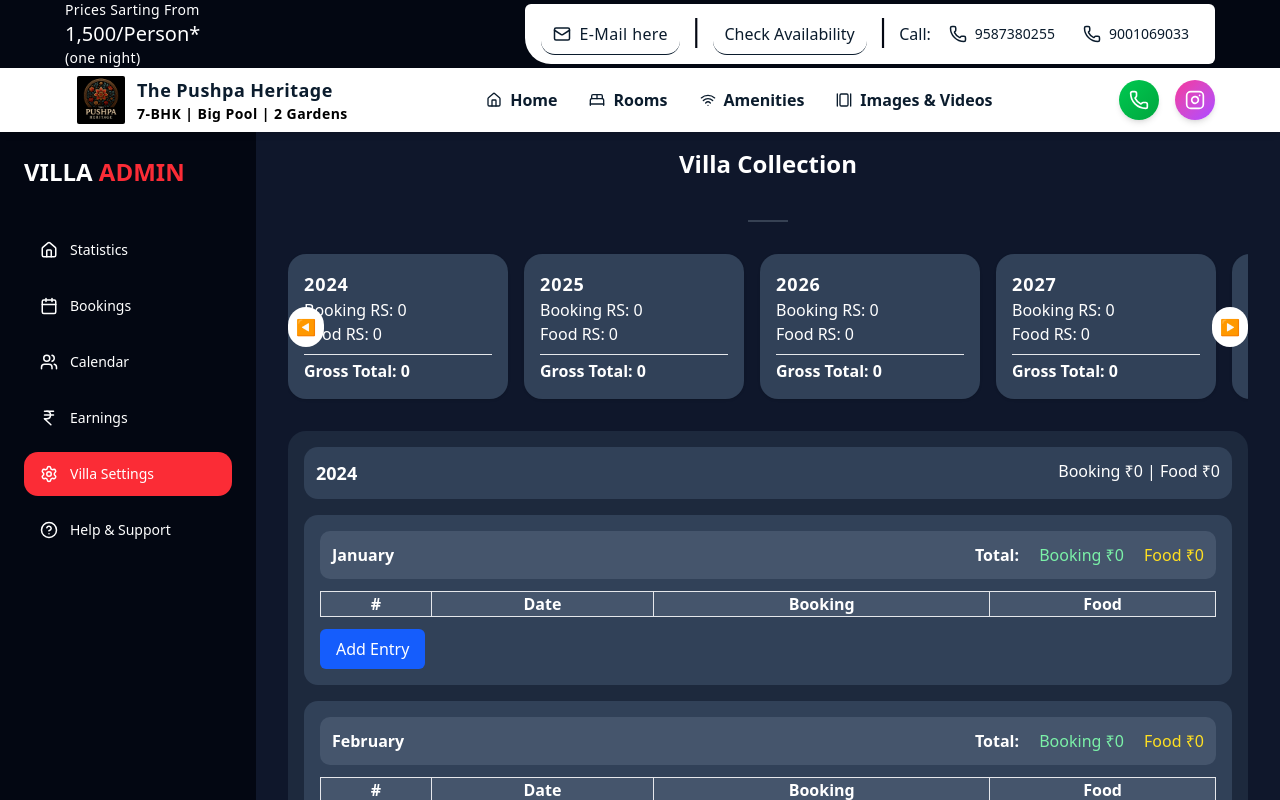
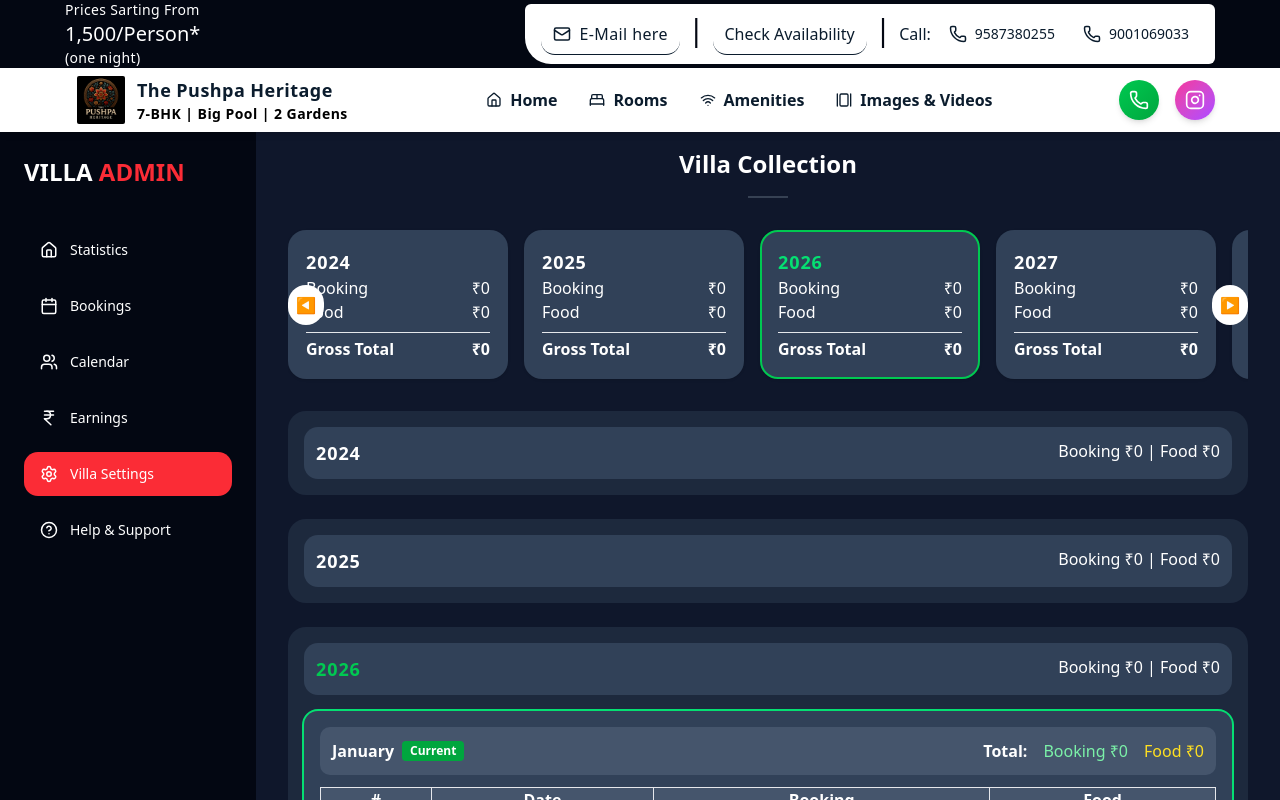
Before and after one commit to vikramedits/villa-my-app, a Next.js app: page /admin/dashboard in a window 1280 px wide. Both pictures are taken after a click on the button "Villa Settings". Built offline with nearby package versions, Linux system fonts and the light colour scheme.

Commit message:
villa collection updated

```diff
--- a/app/admin/dashboard/SettingsView.tsx
+++ b/app/admin/dashboard/SettingsView.tsx
@@ -1,6 +1,6 @@
 "use client";
 
-import { useRef, useState } from "react";
+import { useMemo, useRef, useState } from "react";
 
 /* ================= Interfaces ================= */
 
@@ -8,7 +8,8 @@ interface MonthlyEntry {
   groupName: string;
   bookingRS: number;
   foodRS: number;
-  date: string;
+  startDate: string;
+  endDate: string;
 }
 
 interface MonthData {
@@ -25,6 +26,9 @@ interface YearData {
 
 export default function SettingsView() {
   const scrollRef = useRef<HTMLDivElement>(null);
+
+  const currentYear = new Date().getFullYear();
+  const currentMonthIndex = new Date().getMonth(); // 0 = Jan, 11 = Dec
 
   const scroll = (direction: "left" | "right") => {
     if (!scrollRef.current) return;
@@ -50,10 +54,40 @@ export default function SettingsView() {
     }),
   );
 
+  /* ================= Calculations ================= */
+
   const [yearlyData, setYearlyData] = useState<YearData[]>(initialYearlyData);
-  const [expandedYearIndex, setExpandedYearIndex] = useState<number | null>(0);
+  const [expandedYearIndex, setExpandedYearIndex] = useState<number | null>(
+    () => {
+      const idx = currentYear - startYear;
+      return idx >= 0 && idx <= endYear - startYear ? idx : null;
+    },
+  );
+
+  const yearlyTotals = useMemo(() => {
+    return yearlyData.map((year) => ({
+      months: year.months.map((month) => ({
+        bookingRS: month.entries.reduce((acc, e) => acc + e.bookingRS, 0),
+        foodRS: month.entries.reduce((acc, e) => acc + e.foodRS, 0),
+      })),
+      gross: year.months.reduce(
+        (acc, month) => {
+          const mBooking = month.entries.reduce((a, e) => a + e.bookingRS, 0);
+          const mFood = month.entries.reduce((a, e) => a + e.foodRS, 0);
+          return {
+            bookingRS: acc.bookingRS + mBooking,
+            foodRS: acc.foodRS + mFood,
+          };
+        },
+        { bookingRS: 0, foodRS: 0 },
+      ),
+    }));
+  }, [yearlyData]);
 
   /* ================= Dialog State ================= */
+  const [showSaved, setShowSaved] = useState(false);
+  const [fadeOut, setFadeOut] = useState(false);
+  const [animateDialog, setAnimateDialog] = useState(false);
 
   const [isDialogOpen, setIsDialogOpen] = useState(false);
   const [editingIndex, setEditingIndex] = useState<{
@@ -66,15 +100,25 @@ export default function SettingsView() {
     groupName: "",
     bookingRS: "",
     foodRS: "",
-    date: "",
+    startDate: "",
+    endDate: "",
   });
 
   /* ================= Open Dialogs ================= */
 
   const openAddDialog = (yIdx: number, mIdx: number) => {
     setEditingIndex({ year: yIdx, month: mIdx, entry: null });
-    setFormData({ groupName: "", bookingRS: "", foodRS: "", date: "" });
+    setFormData({
+      groupName: "",
+      bookingRS: "",
+      foodRS: "",
+      startDate: "",
+      endDate: "",
+    });
     setIsDialogOpen(true);
+
+    // delay to trigger transition
+    setTimeout(() => setAnimateDialog(true), 1); // small delay
   };
 
   const openEditDialog = (yIdx: number, mIdx: number, eIdx: number) => {
@@ -84,9 +128,15 @@ export default function SettingsView() {
       groupName: entry.groupName,
       bookingRS: String(entry.bookingRS),
       foodRS: String(entry.foodRS),
-      date: entry.date,
+      startDate: entry.startDate,
+      endDate: entry.endDate,
     });
     setIsDialogOpen(true);
+    setTimeout(() => setAnimateDialog(true), 10);
+  };
+  const closeDialog = () => {
+    setAnimateDialog(false); // start closing animation
+    setTimeout(() => setIsDialogOpen(false), 200); // match transition duration
   };
 
   /* ================= Save Entry ================= */
@@ -101,7 +151,8 @@ export default function SettingsView() {
       groupName: formData.groupName,
       bookingRS: Number(formData.bookingRS),
       foodRS: Number(formData.foodRS),
-      date: formData.date,
+      startDate: formData.startDate,
+      endDate: formData.endDate,
     };
 
     if (entry === null) {
@@ -112,6 +163,13 @@ export default function SettingsView() {
 
     setYearlyData(newData);
     setIsDialogOpen(false);
+
+    //  Trigger saved popup with fade-out
+    setShowSaved(true); // show popup
+    setFadeOut(false); // reset fade state
+
+    setTimeout(() => setFadeOut(true), 1500); // start fade-out after 1.5s
+    setTimeout(() => setShowSaved(false), 2000); // hide completely after 2s
   };
 
   /* ================= Delete Entry ================= */
@@ -123,43 +181,14 @@ export default function SettingsView() {
     setYearlyData(newData);
   };
 
-  /* ================= Calculations ================= */
 
-  const calcMonthlyTotal = (y: number, m: number) =>
-    yearlyData[y].months[m].entries.reduce(
-      (acc, curr) => ({
-        bookingRS: acc.bookingRS + curr.bookingRS,
-        foodRS: acc.foodRS + curr.foodRS,
-      }),
-      { bookingRS: 0, foodRS: 0 },
-    );
 
-  const calcPrevMonthTotal = (y: number, m: number) =>
-    m === 0 ? { bookingRS: 0, foodRS: 0 } : calcMonthlyTotal(y, m - 1);
-
-  const calcYearGross = (y: number) =>
-    yearlyData[y].months.reduce(
-      (acc, month) => {
-        const t = month.entries.reduce(
-          (mAcc, e) => ({
-            bookingRS: mAcc.bookingRS + e.bookingRS,
-            foodRS: mAcc.foodRS + e.foodRS,
-          }),
-          { bookingRS: 0, foodRS: 0 },
-        );
-        return {
-          bookingRS: acc.bookingRS + t.bookingRS,
-          foodRS: acc.foodRS + t.foodRS,
-        };
-      },
-      { bookingRS: 0, foodRS: 0 },
-    );
 
   /* ================= UI ================= */
 
   return (
-    <div className="px-2 md:px-8 bg-slate-900 min-h-screen space-y-6 text-white">
-      <p className="text-center text-lg md:text-2xl font-semibold py-4">
+    <div className="px-2 md:px-8 bg-slate-900 min-h-screen space-y-6 text-white pb-20">
+      <p className="text-center text-lg md:text-2xl font-semibold py-4 mb-0">
         Villa Collection
       </p>
       <p className="border-b-2 border-gray-700 w-10 mx-auto" />
@@ -177,19 +206,41 @@ export default function SettingsView() {
         <div ref={scrollRef} className="overflow-x-auto py-2">
           <div className="flex gap-4 min-w-max">
             {yearlyData.map((year, idx) => {
-              const gross = calcYearGross(idx);
+              const gross = yearlyTotals[idx].gross;
               return (
                 <div
                   key={year.year}
-                  className="min-w-55 bg-slate-700 p-4 rounded-2xl shadow"
+                  className={`min-w-55 bg-slate-700 p-4 rounded-2xl shadow border-2
+                             ${year.year === currentYear ? "border-green-500" : "border-transparent"}`}
                 >
-                  <p className="text-lg tracking-wider font-bold">
+                  <p
+                    className={`text-lg tracking-wider font-bold ${
+                      year.year === currentYear ? "text-green-400" : ""
+                    }`}
+                  >
                     {year.year}
                   </p>
-                  <p>Booking RS: {gross.bookingRS}</p>
-                  <p>Food RS: {gross.foodRS}</p>
-                  <p className="font-semibold border-t mt-2 pt-1">
-                    Gross Total: {gross.bookingRS + gross.foodRS}
+
+                  <p className="flex justify-between">
+                    <span>Booking</span>
+                    <span>
+                      ₹{Number(gross.bookingRS).toLocaleString("en-IN")}
+                    </span>
+                  </p>
+
+                  <p className="flex justify-between">
+                    <span>Food</span>
+                    <span>₹{Number(gross.foodRS).toLocaleString("en-IN")}</span>
+                  </p>
+
+                  <p className="flex justify-between font-semibold border-t mt-2 pt-1">
+                    <span>Gross Total</span>
+                    <span>
+                      ₹
+                      {Number(gross.bookingRS + gross.foodRS).toLocaleString(
+                        "en-IN",
+                      )}
+                    </span>
                   </p>
                 </div>
               );
@@ -208,7 +259,7 @@ export default function SettingsView() {
       {/* ================= Year Cards ================= */}
 
       {yearlyData.map((yearData, yIdx) => {
-        const yearGross = calcYearGross(yIdx);
+        const yearGross = yearlyTotals[yIdx].gross;
         const isExpanded = expandedYearIndex === yIdx;
 
         return (
@@ -220,35 +271,63 @@ export default function SettingsView() {
               className="bg-slate-700 p-3 rounded-xl cursor-pointer flex justify-between"
               onClick={() => setExpandedYearIndex(isExpanded ? null : yIdx)}
             >
-              <p className="font-semibold text-lg">{yearData.year}</p>
+              <p
+                className={`font-bold text-lg tracking-wider
+                              ${
+                                yearData.year === currentYear
+                                  ? "text-green-500" // ✅ Current year (system date)
+                                  : expandedYearIndex === yIdx
+                                    ? "text-blue-400" // 🔹 Clicked/expanded year
+                                    : "text-white" // ⚪ Normal year
+                              }
+                            `}
+              >
+                {yearData.year}
+              </p>
+
               <p>
-                Booking ₹{yearGross.bookingRS} | Food ₹{yearGross.foodRS}
+                Booking ₹{Number(yearGross.bookingRS).toLocaleString("en-IN")} |
+                Food ₹{Number(yearGross.foodRS).toLocaleString("en-IN")}
               </p>
             </div>
 
             {isExpanded &&
               yearData.months.map((month, mIdx) => {
-                const total = calcMonthlyTotal(yIdx, mIdx);
-                const prev = calcPrevMonthTotal(yIdx, mIdx);
+                const isCurrentMonth =
+                  yearData.year === currentYear && mIdx === currentMonthIndex;
+
+                const total = yearlyTotals[yIdx].months[mIdx];
+                // const prev = calcPrevMonthTotal(yIdx, mIdx);
 
                 return (
                   <div
                     key={month.month}
-                    className="bg-slate-700 p-2 md:p-4 mt-4 rounded-xl"
+                    className={`bg-slate-700 p-2 md:p-4 mt-4 rounded-xl ${
+                      isCurrentMonth ? "ring-2 ring-green-400" : ""
+                    }`}
                   >
                     <div className="bg-slate-600 p-3 rounded-lg flex flex-col md:flex-row md:justify-between gap-2">
-                      <span className="font-semibold">{month.month}</span>
+                      <span className="font-semibold flex items-center gap-2">
+                        {month.month}
+                        {isCurrentMonth && (
+                          <span className="text-xs bg-green-600 px-2 py-0.5 rounded">
+                            Current
+                          </span>
+                        )}
+                      </span>
 
                       {/* Month Total */}
                       <div className="">
                         <span className="text-white font-bold mr-4">
                           Total:
-                        </span>{" "}
+                        </span>
+
                         <span className="text-green-300 mr-4">
-                          Booking ₹{total.bookingRS}
-                        </span>{" "}
+                          Booking ₹{total.bookingRS.toLocaleString("en-IN")}
+                        </span>
+
                         <span className="text-yellow-300">
-                          Food ₹{total.foodRS}
+                          Food ₹{total.foodRS.toLocaleString("en-IN")}
                         </span>
                       </div>
                     </div>
@@ -268,14 +347,14 @@ export default function SettingsView() {
                           {month.entries.map((e, i) => (
                             <tr key={i} className="bg-slate-500">
                               <td className="border px-2 py-2">{i + 1}</td>
+
                               <td className="border px-2 py-2 whitespace-nowrap">
-                                {e.date}
+                                {e.startDate}
+                                {e.endDate && <> → {e.endDate}</>}
                               </td>
-                              {/* <td className="border px-2 py-2">
-                                {e.groupName}
-                              </td> */}
+
                               <td className="border px-2 py-2">
-                                {e.bookingRS}
+                                ₹{Number(e.bookingRS).toLocaleString("en-IN")}
                               </td>
 
                               {/* Food + Actions merged */}
@@ -283,12 +362,11 @@ export default function SettingsView() {
                                 <div className="flex items-center justify-between gap-2">
                                   {/* Food amount */}
                                   <span className="whitespace-nowrap">
-                                    {e.foodRS}
+                                    ₹{Number(e.foodRS).toLocaleString("en-IN")}
                                   </span>
 
                                   {/* Action dots */}
                                   <div className="flex gap-2 shrink-0">
-                                    {/* Edit */}
                                     <button
                                       onClick={() =>
                                         openEditDialog(yIdx, mIdx, i)
@@ -297,7 +375,6 @@ export default function SettingsView() {
                                       title="Edit"
                                     />
 
-                                    {/* Delete */}
                                     <button
                                       onClick={() => deleteEntry(yIdx, mIdx, i)}
                                       className="w-4 h-4 rounded-full bg-red-500 hover:scale-110 transition"
@@ -328,32 +405,40 @@ export default function SettingsView() {
       {/* ================= Dialog ================= */}
 
       {isDialogOpen && (
-        <div className="fixed inset-0 bg-black/60 flex items-center justify-center z-50">
-          <div className="bg-slate-800 p-6 rounded-xl w-full max-w-md space-y-4">
-            <h2 className="text-lg font-semibold">
+        <div className="fixed inset-0  flex items-center justify-center z-50 px-5">
+          <div
+            className={`bg-white  p-6 rounded-xl w-full max-w-md space-y-4 transform transition-all duration-200
+                  ${animateDialog ? "opacity-100 scale-100" : "opacity-0 scale-95"}`}
+          >
+            <p className="text-lg font-bold text-red-600 uppercase tracking-wide  ">
               {editingIndex?.entry === null ? "Add Entry" : "Edit Entry"}
-            </h2>
+            </p>
+
+            <label className="block mb-1 text-gray-700">Start Date</label>
+            <input
+              type="date"
+              className="w-full p-2 rounded shadow-md text-black border-2 border-gray-300"
+              value={formData.startDate}
+              onChange={(e) =>
+                setFormData({ ...formData, startDate: e.target.value })
+              }
+            />
+
+            <label className="block mb-1 text-gray-700">End Date</label>
+            <input
+              type="date"
+              className="w-full p-2 rounded shadow-md text-black border-2 border-gray-300"
+              value={formData.endDate}
+              min={formData.startDate}
+              onChange={(e) =>
+                setFormData({ ...formData, endDate: e.target.value })
+              }
+            />
 
             <input
-              type="date"
-              className="w-full p-2 rounded bg-slate-700"
-              value={formData.date}
-              onChange={(e) =>
-                setFormData({ ...formData, date: e.target.value })
-              }
-            />
-            {/* <input
-              placeholder="Group Name"
-              className="w-full p-2 rounded bg-slate-700"
-              value={formData.groupName}
-              onChange={(e) =>
-                setFormData({ ...formData, groupName: e.target.value })
-              }
-            /> */}
-            <input
               type="number"
-              placeholder="Booking RS"
-              className="w-full p-2 rounded bg-slate-700"
+              placeholder="Booking ₹"
+              className="w-full p-2 rounded shadow-md  text-black border-2 border-gray-300"
               value={formData.bookingRS}
               onChange={(e) =>
                 setFormData({ ...formData, bookingRS: e.target.value })
@@ -361,24 +446,24 @@ export default function SettingsView() {
             />
             <input
               type="number"
-              placeholder="Food RS"
-              className="w-full p-2 rounded bg-slate-700"
+              placeholder="Food ₹"
+              className="w-full p-2 rounded shadow-md  text-black border-2 border-gray-300 "
               value={formData.foodRS}
               onChange={(e) =>
                 setFormData({ ...formData, foodRS: e.target.value })
               }
             />
 
-            <div className="flex justify-end gap-3">
+            <div className="flex justify-between gap-3">
               <button
-                onClick={() => setIsDialogOpen(false)}
-                className="bg-gray-600 px-4 py-2 rounded"
+                onClick={closeDialog}
+                className="bg-gray-600 px-4 py-2 w-24 rounded uppercase hover:bg-gray-700 transition-colors"
               >
                 Cancel
               </button>
               <button
                 onClick={saveEntry}
-                className="bg-blue-600 px-4 py-2 rounded"
+                className="bg-blue-600 px-4 py-2 w-24 rounded uppercase hover:bg-blue-700 transition-colors"
               >
                 Save
               </button>
@@ -386,6 +471,9 @@ export default function SettingsView() {
           </div>
         </div>
       )}
+
+      {/* ================= Saved Popup ================= */}
+      {showSaved && <div className="saved-popup">Saved!</div>}
     </div>
   );
 }
--- a/components/Footer.tsx
+++ b/components/Footer.tsx
@@ -4,7 +4,7 @@ import { Instagram, Youtube, Phone, Mail } from "lucide-react";
 
 export default function Footer() {
   return (
-    <footer className="bg-primaryBlue text-white mt-16">
+    <footer className="bg-primaryBlue text-white ">
       {/* ================= TOP GRID ================= */}
       <div className="container mx-auto px-4 py-12 grid grid-cols-2 sm:grid-cols-2 md:grid-cols-2 gap-10">
         {/* Company */}
--- a/components/Navbar.tsx
+++ b/components/Navbar.tsx
@@ -147,7 +147,7 @@ export default function Navbar() {
               {contactOpen && (
                 <div
                   className="absolute left-0 top-full mt-2 w-full
-                 bg-white rounded-xl shadow-lg z-[9999] overflow-hidden"
+                 bg-white rounded-xl shadow-lg z-9999 overflow-hidden"
                 >
                   <Link
                     href="mailto:thepushpaheritage0@gmail.com"
@@ -207,7 +207,7 @@ export default function Navbar() {
               priority
               className="rounded-xs w-8 md:w-12 h-8 md:h-12 object-cover"
             />
-            <span className="text-sm md:text-lg font-semibold tracking-wide text-primaryBlue ">
+            <span className="text-sm md:text-lg font-bold md:font-semibold tracking-wide text-primaryBlue ">
               The Pushpa Heritage
               <p className="text-xs md:text-sm text-black shadow-2xl rounded-l-full rounded-r-full">
                 7-BHK | Big Pool | 2 Gardens
@@ -293,7 +293,7 @@ export default function Navbar() {
                   className="text-primaryBlue hover:bg-white/10"
                   aria-label="Open Menu"
                 >
-                  <Menu />
+                  <Menu size={28} />
                 </Button>
               </SheetTrigger>
 
```
Also changed, not shown: app/globals.css (+22 -0 lines), tailwind.config.js (line endings or trailing spaces).
